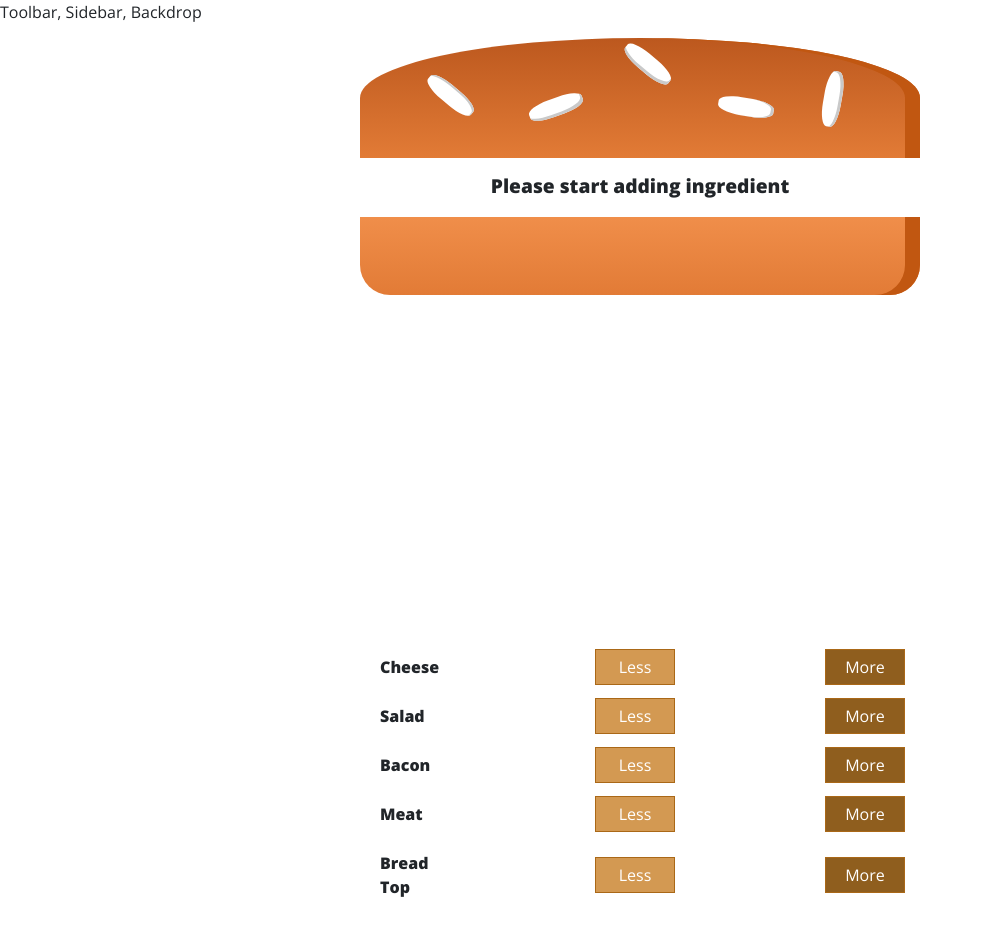
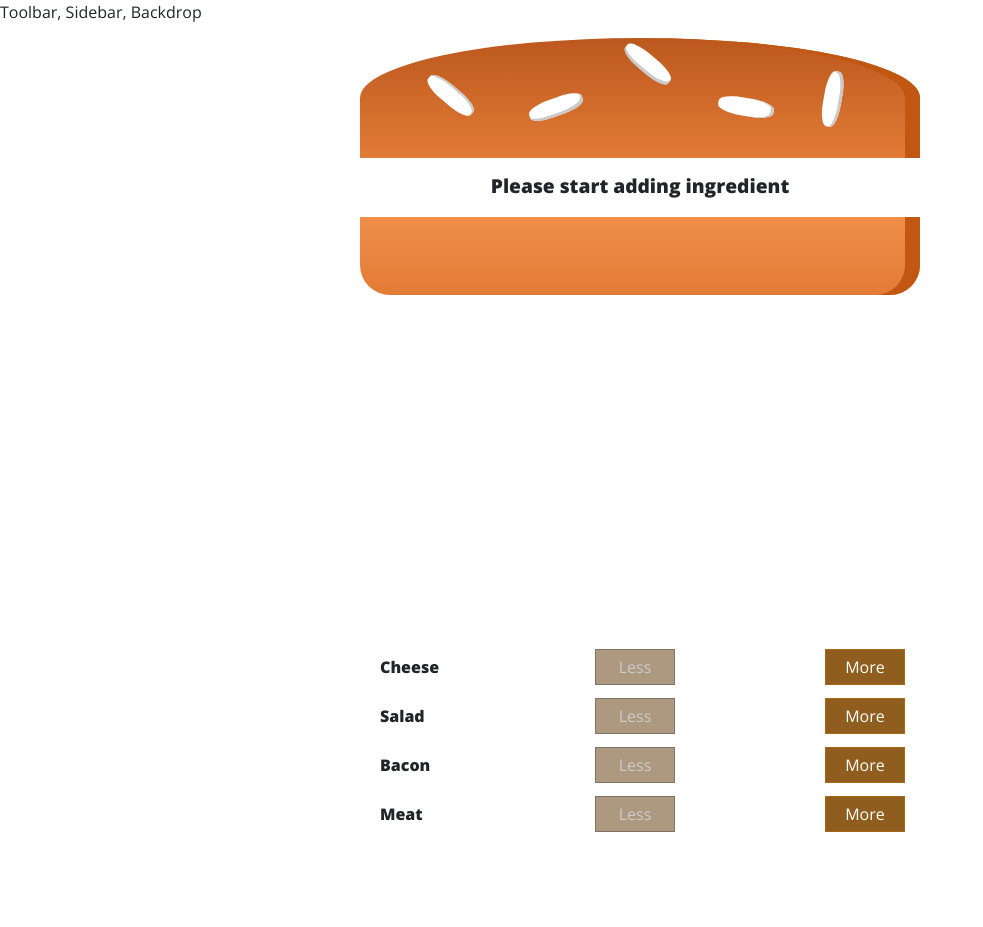
Before and after one commit to dolphinedaisy/react-burger-builder, a React (Create React App) app: page / in a window 1280 px wide. Shown: the top 927 px of the page, without its empty margins (0-983 px from the left). After the commit the page ends 857 px from the top, so only its background shows below. Built offline with nearby package versions, Linux system fonts and the light colour scheme.

Commit message:
134. Removing Ingredients Safely

```diff
--- a/src/Components/Burger/BuildControls/BuildControl/BuildControl.js
+++ b/src/Components/Burger/BuildControls/BuildControl/BuildControl.js
@@ -6,8 +6,11 @@ const buildControl = (props) => {
     return (
         <div className={classes.BuildControl}>
             <div className={classes.Label}>{props.label}</div>
-            <button className={classes.Less}>Less</button>
-            <button onClick={props.ingredientAdded} className={classes.More}>More</button>
+            <button disabled={props.disabled}
+                    onClick={props.ingredientRemoved}
+                    className={classes.Less}>Less</button>
+            <button onClick={props.ingredientAdded}
+                    className={classes.More}>More</button>
         </div>
     );
 };
--- a/src/Components/Burger/BuildControls/BuildControl/BuildControl.module.css
+++ b/src/Components/Burger/BuildControls/BuildControl/BuildControl.module.css
@@ -50,6 +50,10 @@
     color: white;
 }
 
+.BuildControl .Less:disabled {
+    cursor: not-allowed;
+}
+
 .BuildControl .More:hover,.BuildControl .More:active {
     background-color: #99703F;
     color: white;
--- a/src/Components/Burger/BuildControls/BuildControls.js
+++ b/src/Components/Burger/BuildControls/BuildControls.js
@@ -1,15 +1,19 @@
 import React from "react";
-import classes from "./BuildControls.module.css";
 import BuildControl from "./BuildControl/BuildControl";
 import { BurgerIngredients } from "../../../const";
 
 const buildControls = (props) => {
     return (
-        <div className={classes.BuildControls}>
+        <div>
             {
                 Object.entries(BurgerIngredients)
+                    .filter((ing) => { return ing[1].allowToAddRemove })
                     .map((ing) => {
-                       return <BuildControl ingredientAdded={() => props.ingredientAdded(ing[1].type)} key={ing[1].type} label={ing[1].label}/>
+                       return <BuildControl ingredientRemoved={() => props.ingredientRemoved(ing[1].type)}
+                                            ingredientAdded={() => props.ingredientAdded(ing[1].type)}
+                                            key={ing[1].type}
+                                            label={ing[1].label}
+                                            disabled={props.disabled[ing[1].type]}/>
                     })
             }
         </div>
--- a/src/Containers/BurgerBuilder/BurgerBuilder.js
+++ b/src/Containers/BurgerBuilder/BurgerBuilder.js
@@ -18,7 +18,6 @@ class BurgerBuilder extends Component {
     }
 
     addIngredient = (type) => {
-        debugger
         const oldCount = this.state.ingredients[type];
         const updatedCount = oldCount + 1;
         const updatedIngredients = {...this.state.ingredients};
@@ -33,17 +32,37 @@ class BurgerBuilder extends Component {
     }
 
     removeIngredient = (type) => {
-
+        const oldCount = this.state.ingredients[type];
+        // already added zero times then do not allow to click on less button
+        if(oldCount <= 0)
+            return;
+        const updatedCount = oldCount - 1;
+        const updatedIngredients = {...this.state.ingredients};
+        updatedIngredients[type] = updatedCount;
+        const oldPrice = this.state.totalPrice;
+        const newPrice = oldPrice - BurgerIngredients[type].price;
+        this.setState({
+            totalPrice: newPrice,
+            ingredients: updatedIngredients
+        })
     }
 
     render() {
+        // format will be {cheese: true, meat: false ...}
+        const disabledInfo = { ...this.state.ingredients };
+        for(let key in disabledInfo) {
+            disabledInfo[key] = disabledInfo[key] <= 0;
+        }
+
         return(
             <ReactAux>
                 <Burger ingredients={this.state.ingredients} />
                 <div className={'container'}>
                     <div className="row">
                         <div className="my-3 mx-auto col-lg-6">
-                            <BuildControls ingredientAdded={this.addIngredient} />
+                            <BuildControls disabled={disabledInfo}
+                                           ingredientRemoved={this.removeIngredient}
+                                           ingredientAdded={this.addIngredient} />
                         </div>
                     </div>
                 </div>
--- a/src/const.js
+++ b/src/const.js
@@ -2,31 +2,37 @@ export const BurgerIngredients = {
     cheese: {
         label: 'Cheese',
         type: 'cheese',
-        price: 2
+        price: 2,
+        allowToAddRemove: true,
     },
     salad: {
         label: 'Salad',
         type: 'salad',
-        price: 1
+        price: 1,
+        allowToAddRemove: true,
     },
     bacon: {
         label: 'Bacon',
         type: 'bacon',
-        price: 4
+        price: 4,
+        allowToAddRemove: true,
     },
     meat: {
         label: 'Meat',
         type: 'meat',
-        price: 5
+        price: 5,
+        allowToAddRemove: true,
     },
     breadTop: {
         label: 'Bread Top',
         type: 'breadTop',
-        price: 3
+        price: 3,
+        allowToAddRemove: false,
     },
     breadBottom: {
         label: 'Bread Bottom',
         type: 'breadBottom',
-        price: 3
+        price: 3,
+        allowToAddRemove: false,
     }
 }
```
